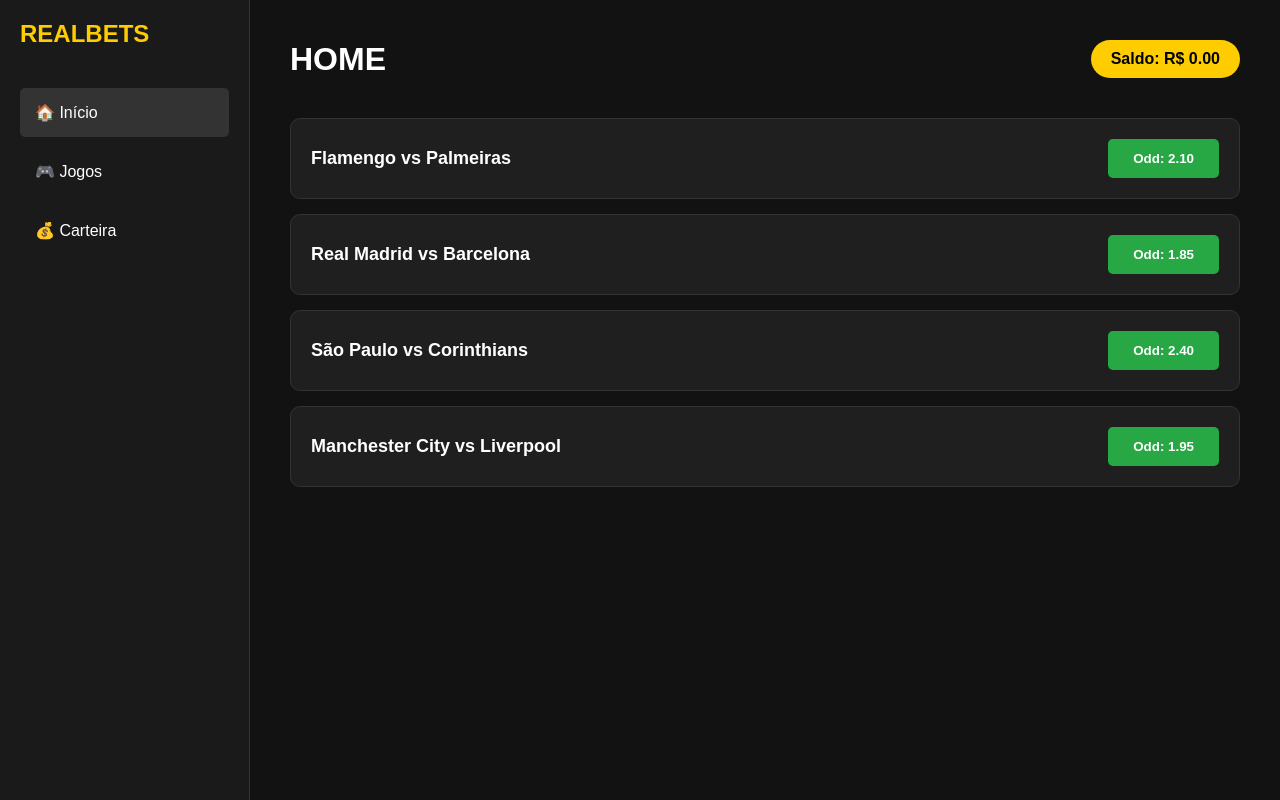
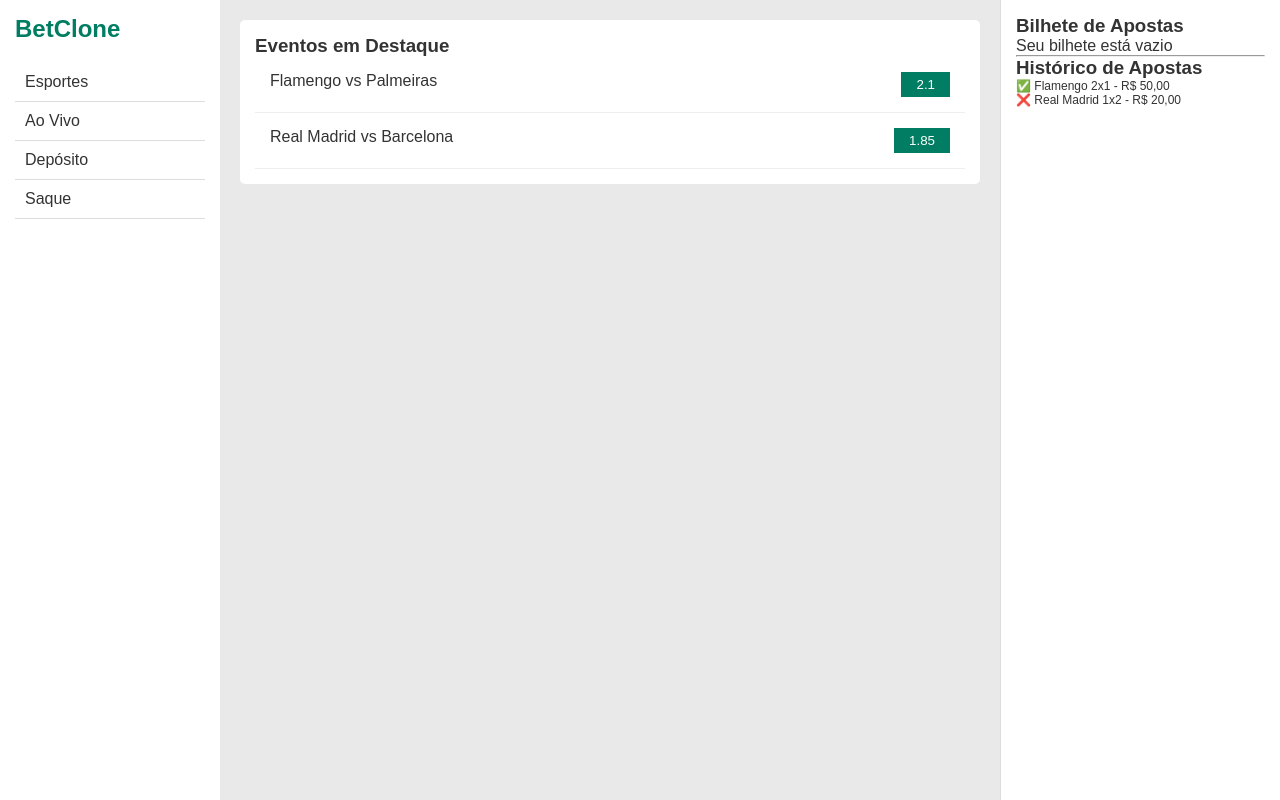
Before and after one commit to rianp7221-ship-it/realbets, a Next.js app in the folder realbets/: page / in a window 1280 px wide. Built offline with nearby package versions, Linux system fonts and the light colour scheme; no server answers.

Commit message:
Update page.js

```diff
--- a/realbets/app/page.js
+++ b/realbets/app/page.js
@@ -1,82 +1,54 @@
 'use client';
-import { useState, useEffect } from 'react';
-import { createClient } from '@supabase/supabase-js';
+import { useState } from 'react';
 
-const supabase = createClient(
-  process.env.NEXT_PUBLIC_SUPABASE_URL,
-  process.env.NEXT_PUBLIC_SUPABASE_ANON_KEY
-);
+export default function Bet365Clone() {
+  const [activeTab, setActiveTab] = useState('home');
+  const [betSlip, setBetSlip] = useState([]); // Bilhetes ativos
 
-export default function RealBetsApp() {
-  const [activeTab, setActiveTab] = useState('home');
-  const [user, setUser] = useState(null);
-  const [balance, setBalance] = useState(0);
-
-  useEffect(() => {
-    supabase.auth.getSession().then(({ data }) => {
-      if (data.session) {
-        setUser(data.session.user);
-        loadBalance(data.session.user.id);
-      }
-    });
-  }, []);
-
-  async function loadBalance(userId) {
-    const { data } = await supabase.from('profiles').select('wallet_balance').eq('id', userId).single();
-    if (data) setBalance(data.wallet_balance);
-  }
-
-  // Lista de Jogos (Em breve vinda de um banco de dados ou API)
   const jogos = [
-    { casa: 'Flamengo', fora: 'Palmeiras', odd: 2.10 },
-    { casa: 'Real Madrid', fora: 'Barcelona', odd: 1.85 },
-    { casa: 'São Paulo', fora: 'Corinthians', odd: 2.40 },
-    { casa: 'Manchester City', fora: 'Liverpool', odd: 1.95 }
+    { id: 1, casa: 'Flamengo', fora: 'Palmeiras', odd: 2.10 },
+    { id: 2, casa: 'Real Madrid', fora: 'Barcelona', odd: 1.85 },
   ];
 
   return (
-    <div style={{ display: 'flex', minHeight: '100vh', background: '#121212', color: '#fff', fontFamily: 'Arial' }}>
-      {/* Sidebar */}
-      <nav style={{ width: '250px', background: '#1a1a1a', padding: '20px', borderRight: '1px solid #333' }}>
-        <h2 style={{ color: '#ffcc00', marginBottom: '40px' }}>REALBETS</h2>
-        <div style={{ display: 'flex', flexDirection: 'column', gap: '10px' }}>
-          {['home', 'games', 'wallet'].map(tab => (
-            <button key={tab} onClick={() => setActiveTab(tab)} style={{ background: activeTab === tab ? '#333' : 'transparent', border: 'none', color: '#fff', padding: '15px', textAlign: 'left', cursor: 'pointer', borderRadius: '5px', textTransform: 'capitalize', fontSize: '16px' }}>
-              {tab === 'home' ? '🏠 Início' : tab === 'games' ? '🎮 Jogos' : '💰 Carteira'}
-            </button>
+    <div style={{ display: 'flex', minHeight: '100vh', background: '#e9e9e9', color: '#333', fontFamily: 'Arial, sans-serif' }}>
+
+      {/* 1. COLUNA ESQUERDA: MENU */}
+      <nav style={{ width: '220px', background: '#fff', padding: '15px' }}>
+        <h2 style={{ color: '#007d62', marginBottom: '20px' }}>BetClone</h2>
+        {['Esportes', 'Ao Vivo', 'Depósito', 'Saque'].map(item => (
+          <div key={item} style={{ padding: '10px', cursor: 'pointer', borderBottom: '1px solid #ddd' }}>{item}</div>
+        ))}
+      </nav>
+
+      {/* 2. COLUNA CENTRAL: EVENTOS */}
+      <main style={{ flex: 1, padding: '20px' }}>
+        <div style={{ background: '#fff', padding: '15px', marginBottom: '20px', borderRadius: '5px' }}>
+          <h3>Eventos em Destaque</h3>
+          {jogos.map(jogo => (
+            <div key={jogo.id} style={{ display: 'flex', justifyContent: 'space-between', padding: '15px', borderBottom: '1px solid #eee' }}>
+              <span>{jogo.casa} vs {jogo.fora}</span>
+              <button onClick={() => setBetSlip([...betSlip, jogo])} style={{ background: '#007d62', color: '#fff', border: 'none', padding: '5px 15px' }}>
+                {jogo.odd}
+              </button>
+            </div>
           ))}
         </div>
-      </nav>
+      </main>
 
-      {/* Conteúdo */}
-      <main style={{ flex: 1, padding: '40px' }}>
-        <header style={{ display: 'flex', justifyContent: 'space-between', alignItems: 'center', marginBottom: '40px' }}>
-          <h1>{activeTab.toUpperCase()}</h1>
-          <div style={{ background: '#ffcc00', color: '#000', padding: '10px 20px', borderRadius: '20px', fontWeight: 'bold' }}>
-            Saldo: R$ {balance.toFixed(2)}
-          </div>
-        </header>
+      {/* 3. COLUNA DIREITA: BILHETE E HISTÓRICO */}
+      <aside style={{ width: '280px', background: '#fff', padding: '15px', borderLeft: '1px solid #ddd' }}>
+        <h3>Bilhete de Apostas</h3>
+        {betSlip.length === 0 ? <p>Seu bilhete está vazio</p> : betSlip.map((b, i) => <div key={i}>{b.casa} x {b.fora}</div>)}
 
-        {/* Home: Lista de Jogos */}
-        {activeTab === 'home' && (
-          <div style={{ display: 'flex', flexDirection: 'column', gap: '15px' }}>
-            {jogos.map((jogo, i) => (
-              <div key={i} style={{ background: '#1f1f1f', padding: '20px', borderRadius: '10px', display: 'flex', justifyContent: 'space-between', alignItems: 'center', border: '1px solid #333' }}>
-                <div>
-                  <strong style={{ fontSize: '18px' }}>{jogo.casa} vs {jogo.fora}</strong>
-                </div>
-                <button onClick={() => alert("Aposta processada!")} style={{ background: '#28a745', border: 'none', padding: '12px 25px', borderRadius: '5px', color: '#fff', cursor: 'pointer', fontWeight: 'bold' }}>
-                  Odd: {jogo.odd.toFixed(2)}
-                </button>
-              </div>
-            ))}
-          </div>
-        )}
+        <hr />
 
-        {/* Outras abas mantidas */}
-        {activeTab === 'games' && <div style={{ textAlign: 'center', padding: '50px' }}><h3>Roleta da Sorte</h3><button style={{ padding: '15px 30px', background: '#ffcc00', border: 'none', borderRadius: '5px' }}>Jogar</button></div>}
-        {activeTab === 'wallet' && <div style={{ padding: '20px' }}><h3>Saldo: R$ {balance.toFixed(2)}</h3><button onClick={() => alert('Simulando PIX...')}>Depositar R$ 50</button></div>}
-      </main>
+        <h3>Histórico de Apostas</h3>
+        <div style={{ fontSize: '12px' }}>
+          <p>✅ Flamengo 2x1 - R$ 50,00</p>
+          <p>❌ Real Madrid 1x2 - R$ 20,00</p>
+        </div>
+      </aside>
     </div>
   );
 }
```
